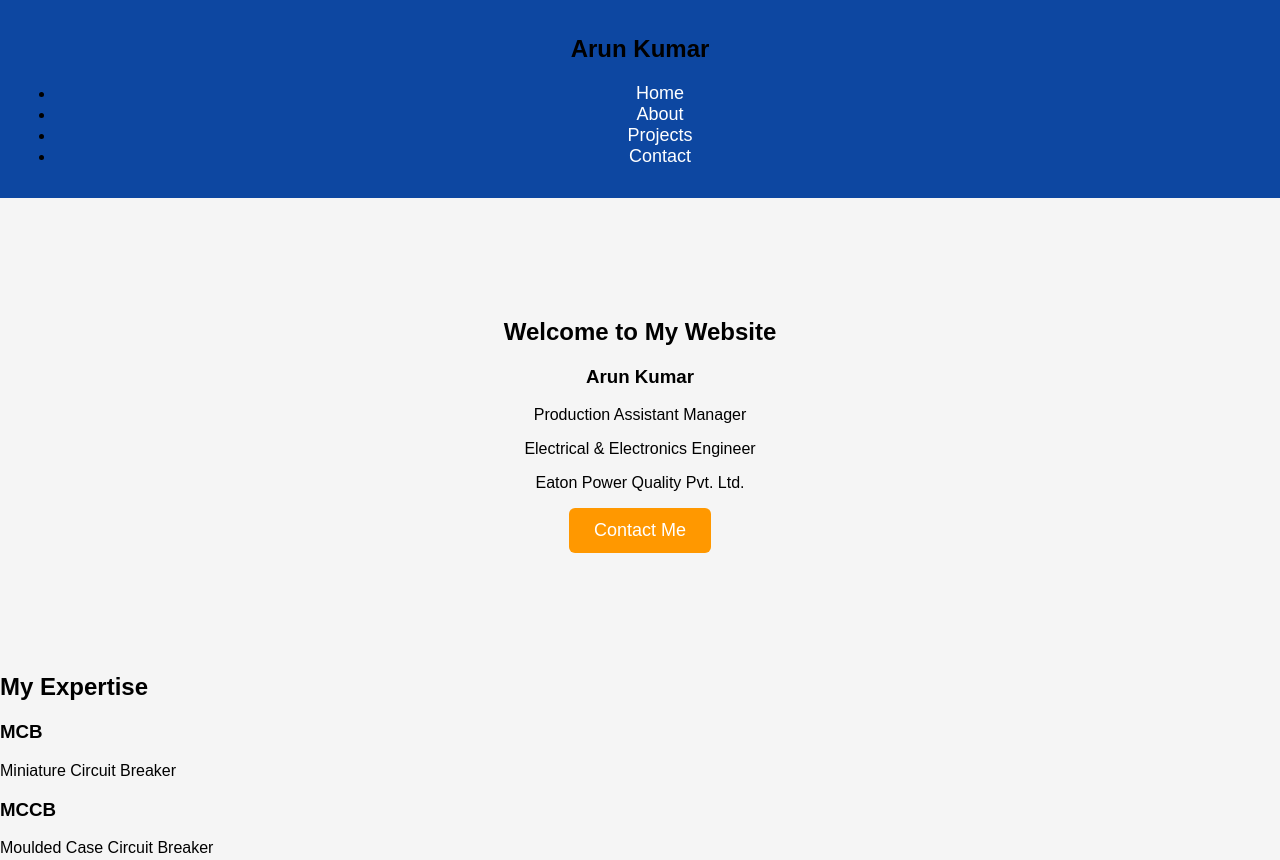
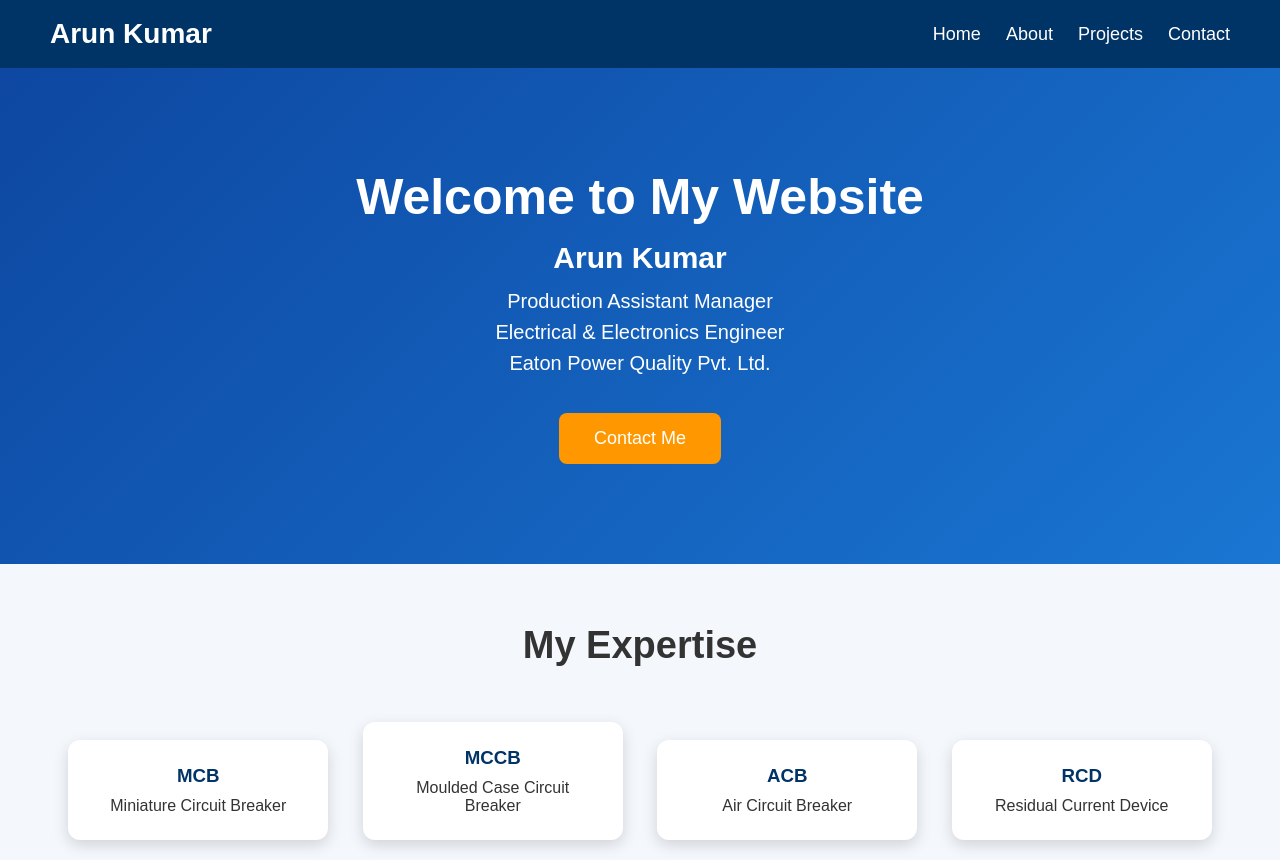
Before and after one commit to arunak160897/Arunak, a plain HTML site: page index.html in a window 1280 px wide. Shown: the top 860 px of the page. Drawn offline with Linux system fonts and the light colour scheme.

Commit message:
Update style.css

```diff
--- a/style.css
+++ b/style.css
@@ -1,33 +1,152 @@
+*{
+    margin:0;
+    padding:0;
+    box-sizing:border-box;
+    font-family:Arial, Helvetica, sans-serif;
+}
+
 body{
-margin:0;
-font-family:Arial,sans-serif;
-background:#f5f5f5;
+    background:#f4f7fb;
+    color:#333;
 }
 
 nav{
-background:#0d47a1;
-padding:15px;
-text-align:center;
+    background:#003366;
+    color:white;
+    display:flex;
+    justify-content:space-between;
+    align-items:center;
+    padding:18px 50px;
+    position:sticky;
+    top:0;
 }
 
-nav a{
+nav h2{
+    font-size:28px;
+}
+
+nav ul{
+    display:flex;
+    list-style:none;
+}
+
+nav ul li{
+    margin-left:25px;
+}
+
+nav ul li a{
     color:white;
     text-decoration:none;
-margin:15px;
     font-size:18px;
+    transition:.3s;
+}
+
+nav ul li a:hover{
+    color:#ffd54f;
 }
 
 .hero{
+    background:linear-gradient(135deg,#0d47a1,#1976d2);
+    color:white;
     text-align:center;
     padding:100px 20px;
 }
 
+.hero h1{
+    font-size:50px;
+    margin-bottom:15px;
+}
+
+.hero h3{
+    font-size:30px;
+    margin-bottom:15px;
+}
+
+.hero p{
+    font-size:20px;
+    margin:8px 0;
+}
+
 button{
-padding:12px 25px;
+    margin-top:30px;
+    padding:15px 35px;
+    font-size:18px;
+    border:none;
+    border-radius:8px;
     background:#ff9800;
     color:white;
-border:none;
-border-radius:6px;
-font-size:18px;
     cursor:pointer;
+    transition:.3s;
 }
+
+button:hover{
+    background:#f57c00;
+    transform:scale(1.05);
+}
+
+.services{
+    padding:60px 20px;
+    text-align:center;
+}
+
+.services h2{
+    margin-bottom:40px;
+    font-size:38px;
+}
+
+.card{
+    display:inline-block;
+    width:260px;
+    margin:15px;
+    padding:25px;
+    background:white;
+    border-radius:12px;
+    box-shadow:0 5px 15px rgba(0,0,0,.15);
+    transition:.3s;
+}
+
+.card:hover{
+    transform:translateY(-10px);
+}
+
+.card h3{
+    color:#003366;
+    margin-bottom:10px;
+}
+
+footer{
+    background:#003366;
+    color:white;
+    text-align:center;
+    padding:20px;
+    margin-top:50px;
+}
+
+@media(max-width:768px){
+
+nav{
+    flex-direction:column;
+}
+
+nav ul{
+    flex-direction:column;
+    text-align:center;
+}
+
+nav ul li{
+    margin:10px 0;
+}
+
+.hero h1{
+    font-size:36px;
+}
+
+.hero h3{
+    font-size:24px;
+}
+
+.card{
+    width:90%;
+}
+
+}
```
Lines whose indentation alone changed are shown as unchanged.
